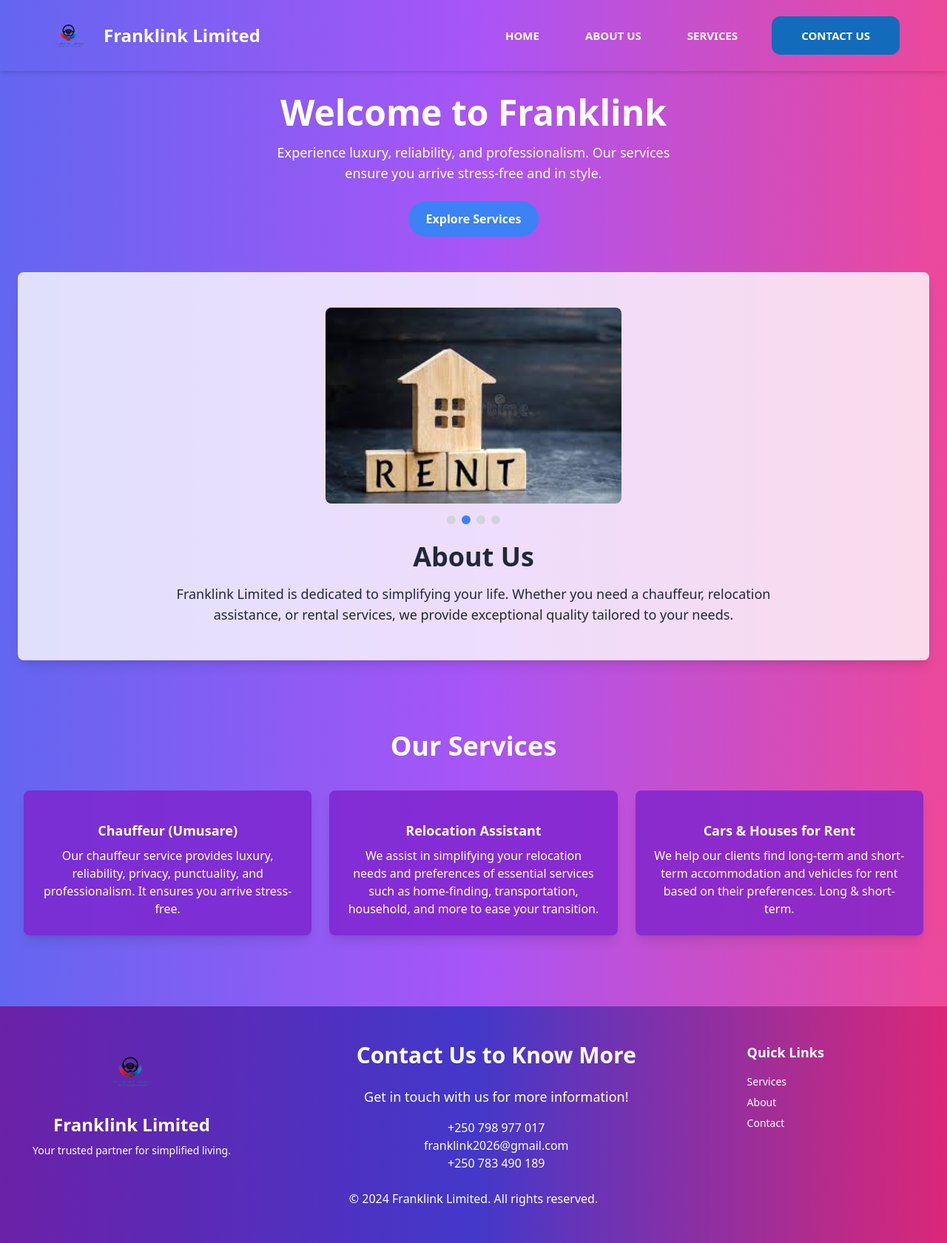
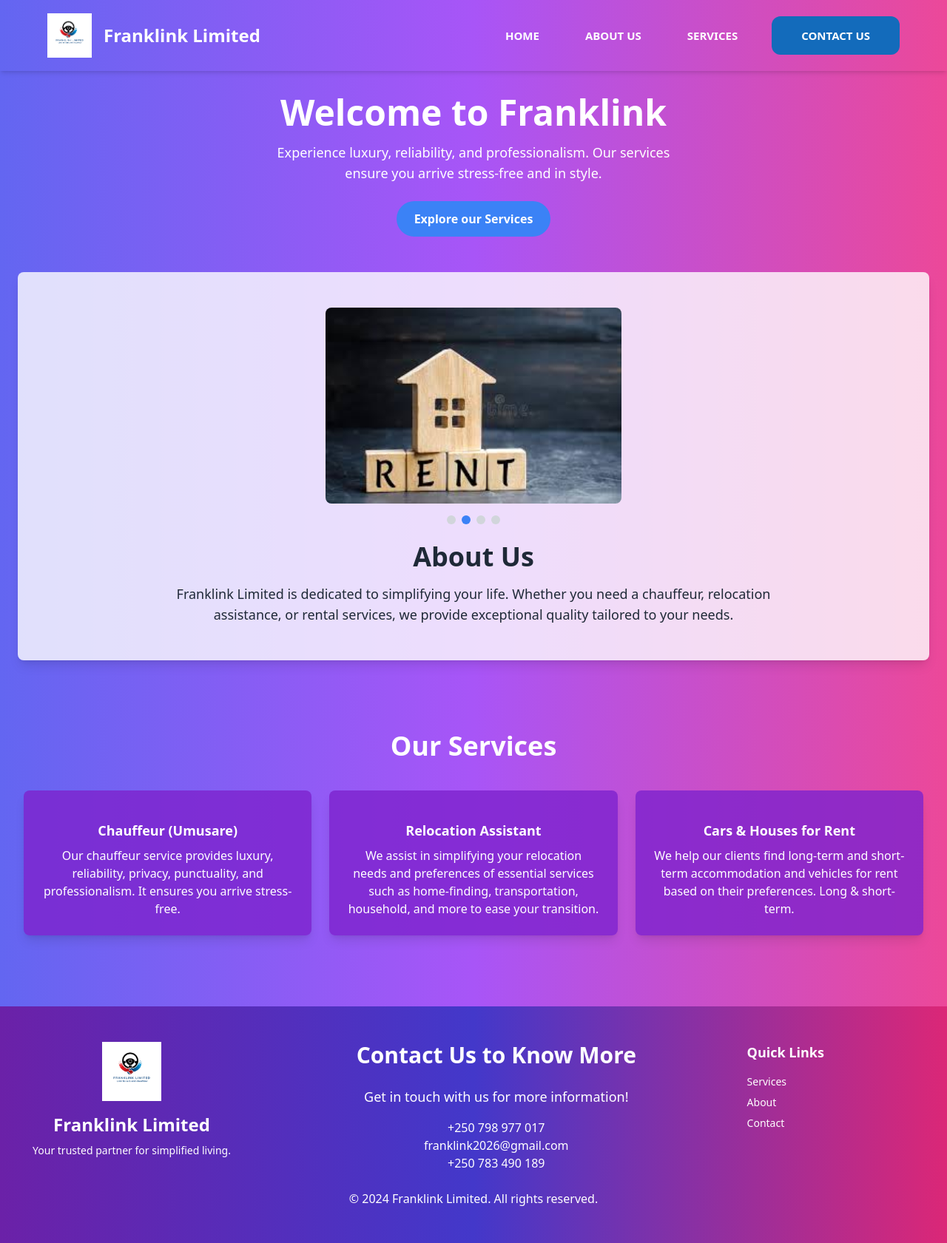
Before and after one commit to aimee-mercury/franklink-ltd, a Next.js app: page / in a window 1280 px wide. Shown: the whole page at 74% size. Built offline with nearby package versions, Linux system fonts and the light colour scheme.

Commit message:
same changes on website

```diff
--- a/app/home/page.tsx
+++ b/app/home/page.tsx
@@ -36,7 +36,7 @@ export default function HomePage() {
         <div className="mt-6 space-x-4">
           <Link href="#Services">
             <button className="bg-blue-500 px-6 py-3 rounded-full text-white font-semibold hover:scale-105 transition-transform">
-              Explore Services
+              Explore our Services
             </button>
           </Link>
 
@@ -127,7 +127,7 @@ export default function HomePage() {
         <div className="container mx-auto flex flex-col md:flex-row justify-between items-start gap-10 md:gap-20 px-6">
           {/* About */}
           <div className="w-full md:w-1/4 flex flex-col items-center">
-            <Image src="/blu.png" alt="Logo" width={80} height={80} />
+            <Image src="/blue.png" alt="Logo" width={80} height={80} />
             <h2 className="text-2xl font-bold mt-4">Franklink Limited</h2>
             <p className="text-sm leading-relaxed text-center mt-2">
               Your trusted partner for simplified living.
--- a/app/nav/page.tsx
+++ b/app/nav/page.tsx
@@ -15,7 +15,7 @@ const Navbar = () => {
         <div className="flex justify-between md:px-16 md:py-[18px] py-6 items-center px-8">
           <div className="flex items-center">
             <Image
-              src="/blu.png"
+              src="/blue.png"
               alt="Logo"
              height={60}
              width={60}
```
